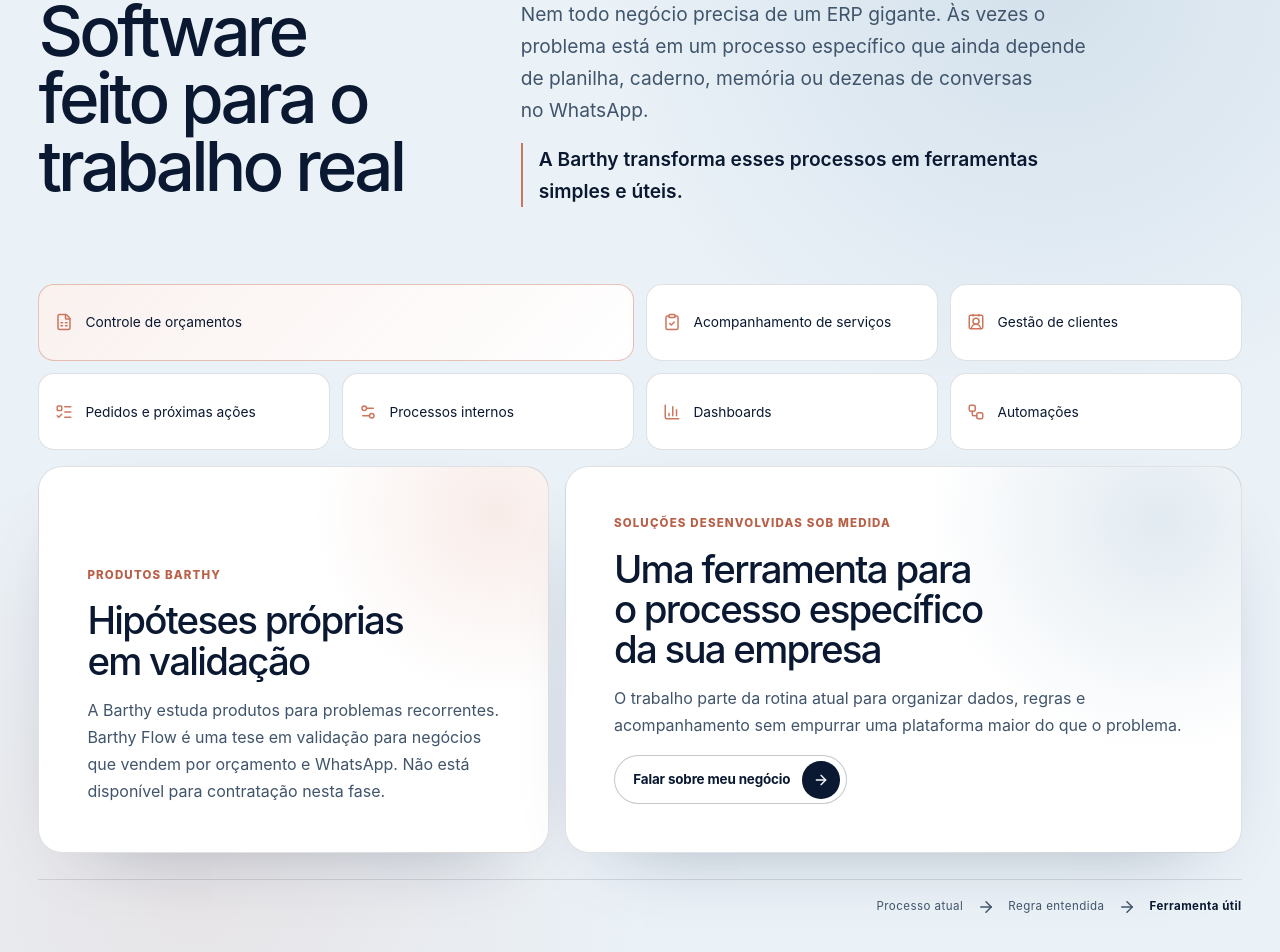
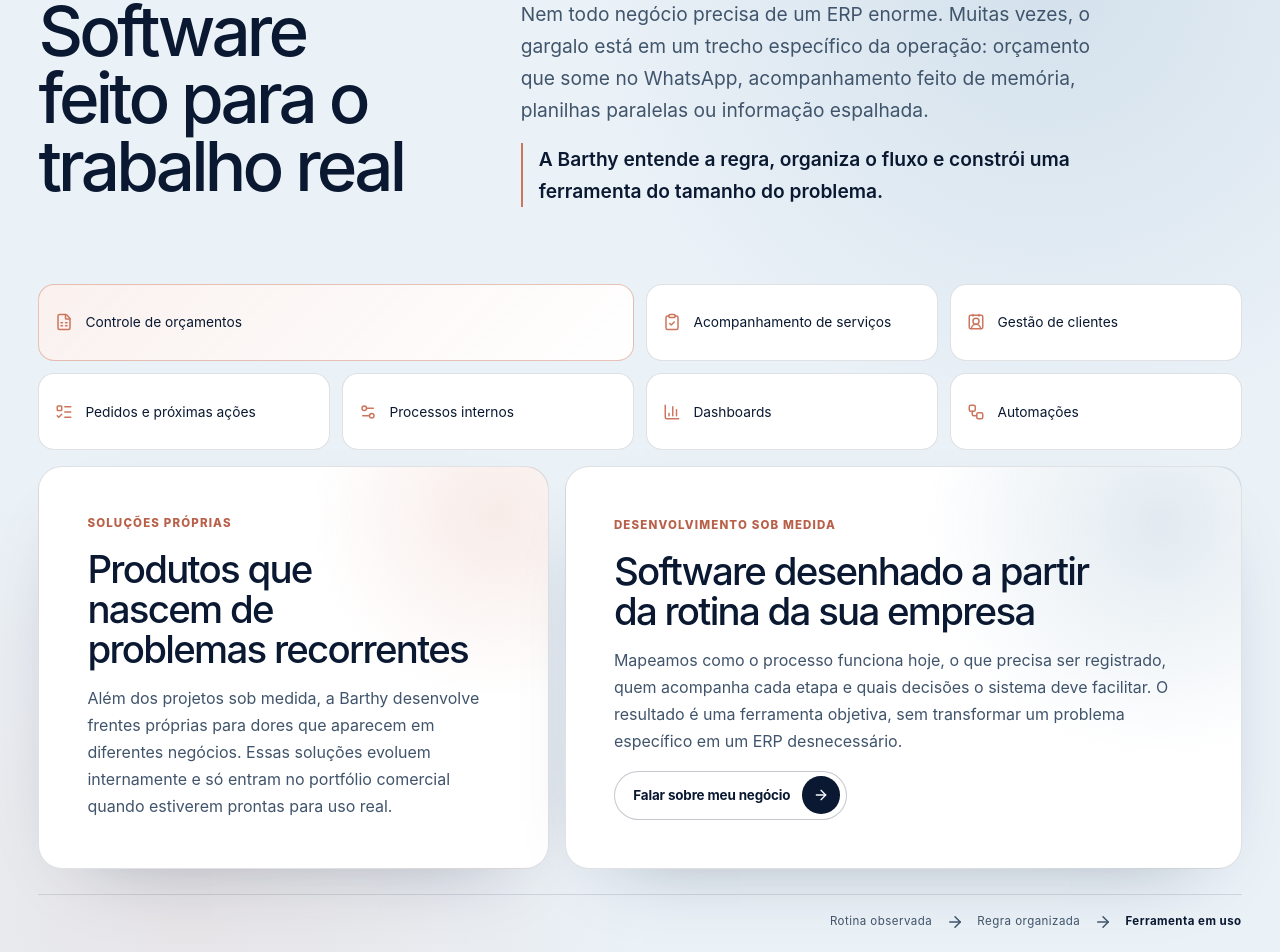
Before and after one commit to g4brielbr4sil/barthy-web-studio-v2, a React (Vite) app: page / in a window 1280 px wide. Shown: the part 3476-4428 px from the top of the page. Built offline with nearby package versions, Linux system fonts and the light colour scheme; no server answers.

Commit message:
refactor: amadurecer conteúdo e narrativa de BWS Systems

```diff
--- a/src/components/sections/SystemsSection.tsx
+++ b/src/components/sections/SystemsSection.tsx
@@ -40,17 +40,22 @@
           <h2 id="systems-title">Software feito para o trabalho real</h2>
           <div className="systems__intro">
             <p>
-              Nem todo negócio precisa de um ERP gigante. Às vezes o problema
-              está em um processo específico que ainda depende de planilha,
-              caderno, memória ou dezenas de conversas no WhatsApp.
+              Nem todo negócio precisa de um ERP enorme. Muitas vezes, o gargalo
+              está em um trecho específico da operação: orçamento que some no
+              WhatsApp, acompanhamento feito de memória, planilhas paralelas ou
+              informação espalhada.
             </p>
             <p>
-              A Barthy transforma esses processos em ferramentas simples e úteis.
+              A Barthy entende a regra, organiza o fluxo e constrói uma ferramenta
+              do tamanho do problema.
             </p>
           </div>
         </SectionReveal>
 
-        <SectionReveal className="systems__examples" aria-label="Exemplos de processos que podem ser organizados">
+        <SectionReveal
+          className="systems__examples"
+          aria-label="Exemplos de processos que podem ser organizados"
+        >
           {examples.map((example) => {
             const Icon = example.icon
             return (
@@ -64,21 +69,24 @@
 
         <SectionReveal className="systems__paths">
           <article className="systems-path systems-path--products">
-            <span>Produtos Barthy</span>
-            <h3>Hipóteses próprias em validação</h3>
+            <span>Soluções próprias</span>
+            <h3>Produtos que nascem de problemas recorrentes</h3>
             <p>
-              A Barthy estuda produtos para problemas recorrentes. Barthy Flow é
-              uma tese em validação para negócios que vendem por orçamento e
-              WhatsApp. Não está disponível para contratação nesta fase.
+              Além dos projetos sob medida, a Barthy desenvolve frentes próprias
+              para dores que aparecem em diferentes negócios. Essas soluções
+              evoluem internamente e só entram no portfólio comercial quando
+              estiverem prontas para uso real.
             </p>
           </article>
 
           <article className="systems-path systems-path--custom">
-            <span>Soluções desenvolvidas sob medida</span>
-            <h3>Uma ferramenta para o processo específico da sua empresa</h3>
+            <span>Desenvolvimento sob medida</span>
+            <h3>Software desenhado a partir da rotina da sua empresa</h3>
             <p>
-              O trabalho parte da rotina atual para organizar dados, regras e
-              acompanhamento sem empurrar uma plataforma maior do que o problema.
+              Mapeamos como o processo funciona hoje, o que precisa ser registrado,
+              quem acompanha cada etapa e quais decisões o sistema deve facilitar.
+              O resultado é uma ferramenta objetiva, sem transformar um problema
+              específico em um ERP desnecessário.
             </p>
             <TextRollButton
               href="#contato"
@@ -94,11 +102,11 @@
         </SectionReveal>
 
         <div className="systems__flow" aria-hidden="true">
-          <span>Processo atual</span>
+          <span>Rotina observada</span>
           <ArrowRight size={18} />
-          <span>Regra entendida</span>
+          <span>Regra organizada</span>
           <ArrowRight size={18} />
-          <strong>Ferramenta útil</strong>
+          <strong>Ferramenta em uso</strong>
         </div>
       </div>
     </section>
```
